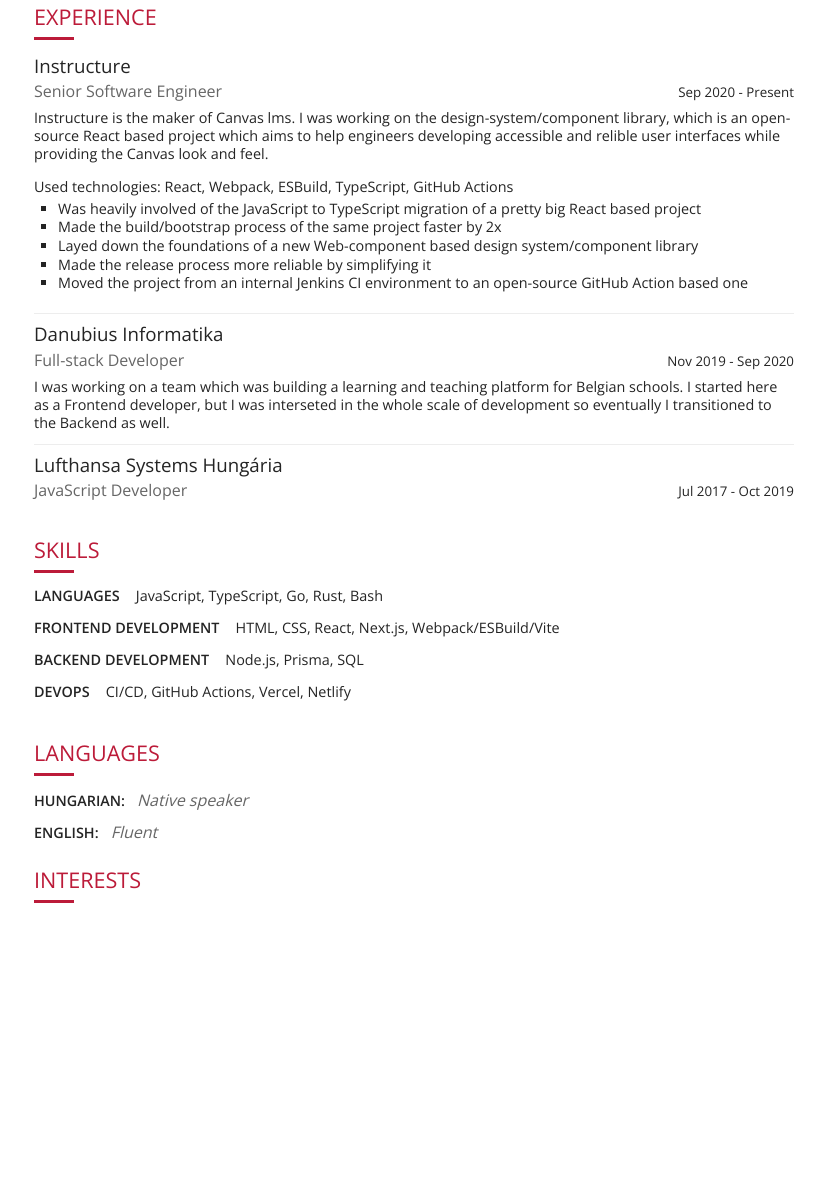
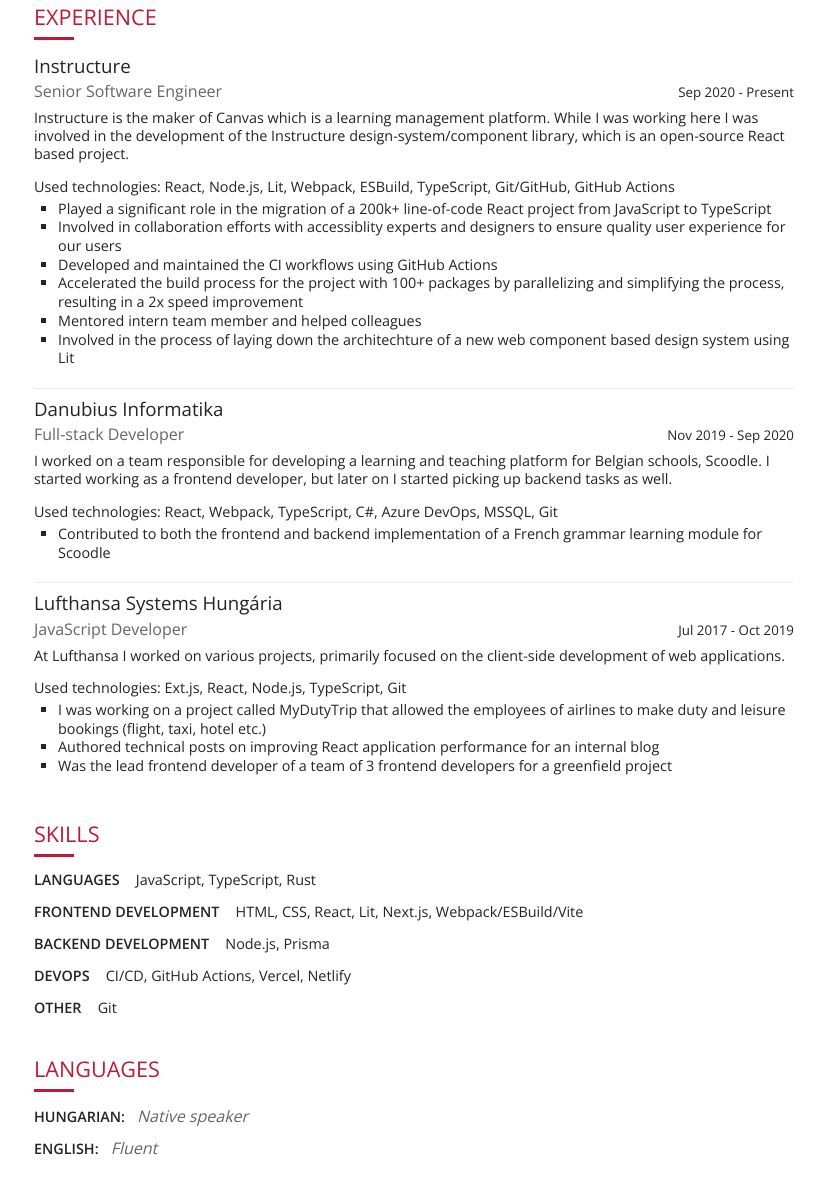
Before and after one commit to Brailor/resume, a website: page public/index.html in a window 1280 px wide. Shown: the part 246-1440 px from the top of the page, without its empty margins (226-1051 px from the left). Before the commit the page ends 1183 px from the top, so only its background shows below. Drawn offline with nearby package versions, Linux system fonts and the light colour scheme.

Commit message:
update data

```diff
--- a/package.json
+++ b/package.json
@@ -14,6 +14,7 @@
   },
   "homepage": "https://github.com/Brailor/resume#readme",
   "dependencies": {
+    "jsonresume-theme-full": "^0.0.4",
     "resume-schema": "^1.0.0"
   }
 }
--- a/public/index.html
+++ b/public/index.html
@@ -342,7 +342,7 @@
             Viktor Ohád
           </h1>
           <h2>Software Developer</h2>
-          <div class="summary"><p>I am a full stack developer who can build apps from the ground up. I am a very product focused developer who priotizes user feedback first and foremost. I am generally very flexible when investigating new roles.</p></div>
+          <div class="summary"><p>I am a software developer committed to continuous learning and improvement. I can build applications from the ground up and I am a very product driven developer.</p></div>
           <div class="contact">
             <span class="contact-detail"><a href="mailto:mail@viktorohad.com">mail@viktorohad.com</a></span>
         </header>
@@ -372,13 +372,14 @@
              - Present</small>
             </div>
           </header>
-          <div class="summary"><p>Instructure is the maker of Canvas lms. I was working on the design-system/component library, which is an open-source React based project which aims to help engineers developing accessible and relible user interfaces while providing the Canvas look and feel.</p><p>Used technologies: React, Webpack, ESBuild, TypeScript, GitHub Actions</p></div>
+          <div class="summary"><p>Instructure is the maker of Canvas which is a learning management platform. While I was working here I was involved in the development of the Instructure design-system/component library, which is an open-source React based project.</p><p>Used technologies: React, Node.js, Lit, Webpack, ESBuild, TypeScript, Git/GitHub, GitHub Actions</p></div>
           <ul class="highlights">
-            <li>Was heavily involved of the JavaScript to TypeScript migration of a pretty big React based project</li>
-            <li>Made the build/bootstrap process of the same project faster by 2x</li>
-            <li>Layed down the foundations of a new Web-component based design system/component library</li>
-            <li>Made the release process more reliable by simplifying it</li>
-            <li>Moved the project from an internal Jenkins CI environment to an open-source GitHub Action based one</li>
+            <li>Played a significant role in the migration of a 200k+ line-of-code React project from JavaScript to TypeScript</li>
+            <li>Involved in collaboration efforts with accessiblity experts and designers to ensure quality user experience for our users</li>
+            <li>Developed and maintained the CI workflows using GitHub Actions</li>
+            <li>Accelerated the build process for the project with 100+ packages by parallelizing and simplifying the process, resulting in a 2x speed improvement</li>
+            <li>Mentored intern team member and helped colleagues</li>
+            <li>Involved in the process of laying down the architechture of a new web component based design system using Lit</li>
           </ul>
         </section>
         <section class="item">
@@ -390,7 +391,10 @@
              - Sep 2020</small>
             </div>
           </header>
-          <div class="summary"><p>I was working on a team which was building a learning and teaching platform for Belgian schools. I started here as a Frontend developer, but I was interseted in the whole scale of development so eventually I transitioned to the Backend as well.</p></div>
+          <div class="summary"><p>I worked on a team responsible for developing a learning and teaching platform for Belgian schools, Scoodle. I started working as a frontend developer, but later on I started picking up backend tasks as well. </p><p> Used technologies: React, Webpack, TypeScript, C#, Azure DevOps, MSSQL, Git</p></div>
+          <ul class="highlights">
+            <li>Contributed to both the frontend and backend implementation of a French grammar learning module for Scoodle</li>
+          </ul>
         </section>
         <section class="item">
           <header>
@@ -401,6 +405,12 @@
              - Oct 2019</small>
             </div>
           </header>
+          <div class="summary"><p>At Lufthansa I worked on various projects, primarily focused on the client-side development of web applications.</p><p>Used technologies: Ext.js, React, Node.js, TypeScript, Git</p></div>
+          <ul class="highlights">
+            <li>I was working on a project called MyDutyTrip that allowed the employees of airlines to make duty and leisure bookings (flight, taxi, hotel etc.)</li>
+            <li>Authored technical posts on improving React application performance for an internal blog</li>
+            <li>Was the lead frontend developer of a team of 3 frontend developers for a greenfield project</li>
+          </ul>
         </section>
       </section>
       <section id="skills" class="skills">
@@ -410,9 +420,7 @@
           <div class="keywords">
             JavaScript,
             TypeScript,
-            Go,
-            Rust,
-            Bash
+            Rust
           </div>
         </div>
         <div class="item">
@@ -421,6 +429,7 @@
             HTML,
             CSS,
             React,
+            Lit,
             Next.js,
             Webpack/ESBuild/Vite
           </div>
@@ -429,8 +438,7 @@
           <div class="name">Backend Development</div>
           <div class="keywords">
             Node.js,
-            Prisma,
-            SQL
+            Prisma
           </div>
         </div>
         <div class="item">
@@ -440,6 +448,12 @@
             GitHub Actions,
             Vercel,
             Netlify
+          </div>
+        </div>
+        <div class="item">
+          <div class="name">Other</div>
+          <div class="keywords">
+            Git
           </div>
         </div>
       </section>
@@ -458,11 +472,6 @@
           </div>
         </div>
       </section>
-      <section id="interests" class="interests">
-        <div class="item">
-          <h2>Interests</h2>
-        </div>
-      </section>
     </div>
 	</body>
 </html>
```
Also changed, not shown: resume.json (+28 -23 lines), 1 other file.
